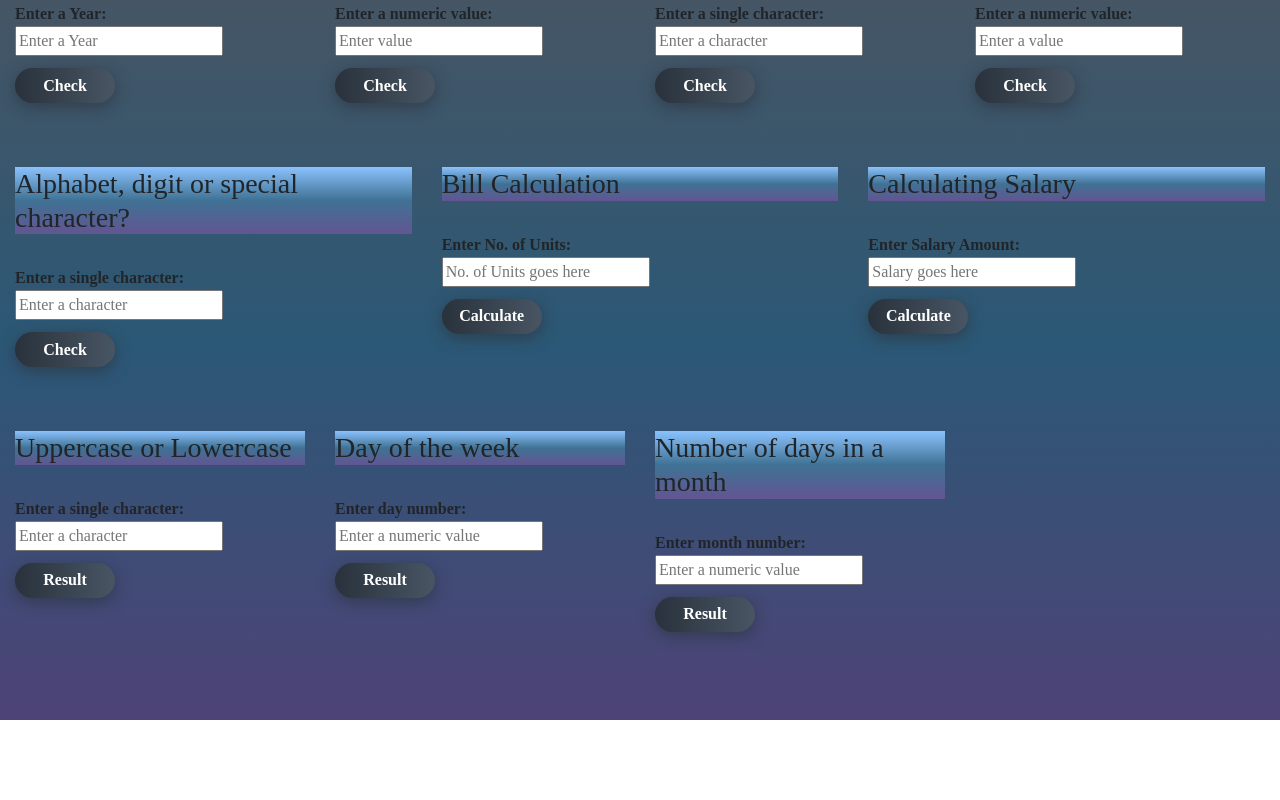
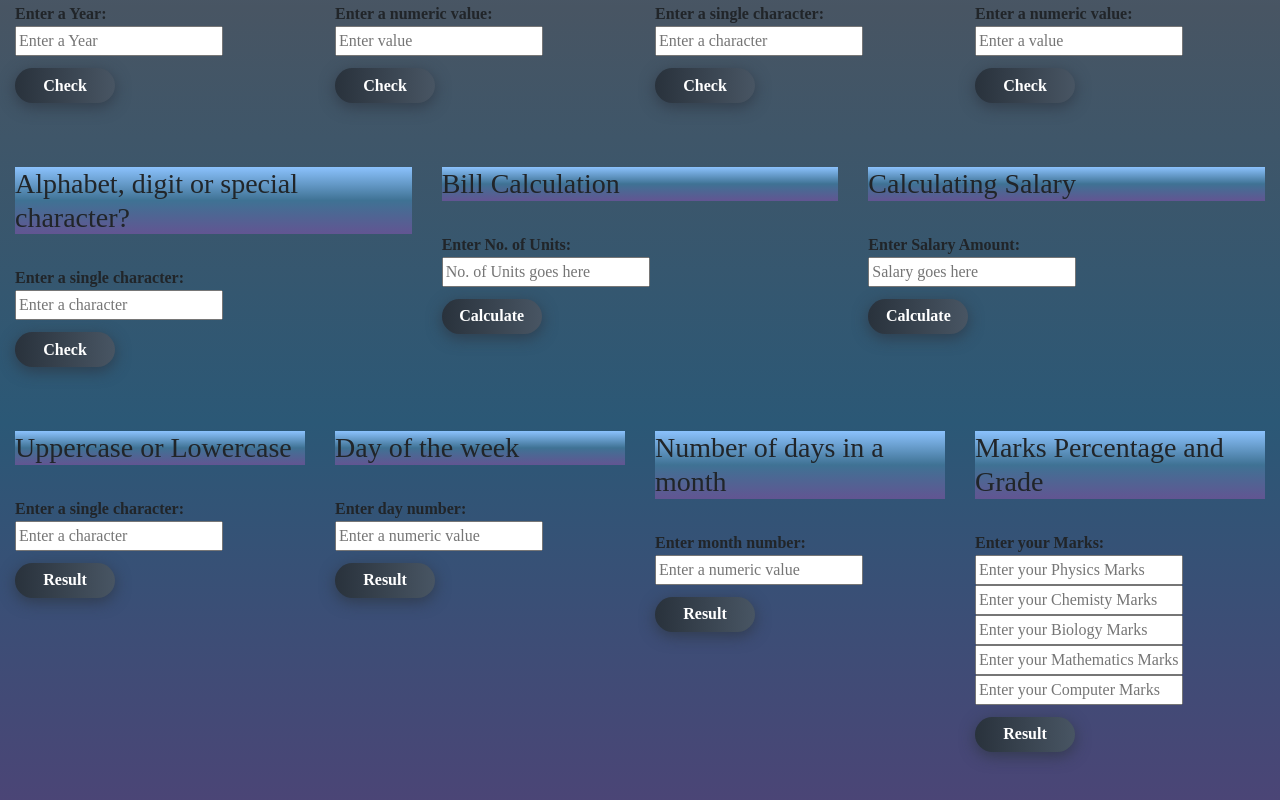
Before and after one commit to muhammadabdullah660/Week07-Programs, a plain HTML site: page index.html in a window 1280 px wide. Shown: the part 410-1210 px from the top of the page. Before the commit the page ends 1130 px from the top, so only its background shows below. Drawn offline with nearby package versions, Linux system fonts and the light colour scheme.

Commit message:
Another program done

```diff
--- a/index.html
+++ b/index.html
@@ -134,6 +134,18 @@
                 <button class="button" onclick="monthDays()">Result</button><br><br>
                 <p id="monthNumR" class="outputs"></p>
             </div>
+            <!-- Marks Percentage -->
+            <div class="col-md-3">
+                <h3>Marks Percentage and Grade</h3><br>
+                Enter your Marks: <br>
+                <input type="num" placeholder="Enter your Physics Marks" id="phy" maxlength="2"><br>
+                <input type="num" placeholder="Enter your Chemisty Marks" id="chem" maxlength="2"><br>
+                <input type="num" placeholder="Enter your Biology Marks" id="bio" maxlength="2"><br>
+                <input type="num" placeholder="Enter your Mathematics Marks" id="math" maxlength="2"><br>
+                <input type="num" placeholder="Enter your Computer Marks" id="cmp" maxlength="2"><br>
+                <button class="button" onclick="perctAndGrade()">Result</button><br><br>
+                <p id="marksPerctR" class="outputs"></p>
+            </div>
         </div>
 
     </div><br><br>
--- a/script.js
+++ b/script.js
@@ -282,3 +282,30 @@ function monthDays() {
     alert("Invalid day number");
   }
 }
+
+// Number of days in a month
+function perctAndGrade() {
+  var phy = parseInt(document.getElementById("phy").value);
+  var chem = parseInt(document.getElementById("chem").value);
+  var bio = parseInt(document.getElementById("bio").value);
+  var math = parseInt(document.getElementById("math").value);
+  var cmp = parseInt(document.getElementById("cmp").value);
+  var perct = ((phy + chem + bio + math + cmp) / 500) * 100;
+  console.log(perct);
+  console.log(phy, chem, bio, cmp, math);
+  if (phy == "" || chem == "" || bio == "" || math == "" || cmp == "") {
+    alert("Enter a value");
+  } else if (perct >= 90) {
+    document.getElementById("marksPerctR").innerHTML = `${perct}% and Grade A`;
+  } else if (perct >= 80) {
+    document.getElementById("marksPerctR").innerHTML = `${perct}% and Grade B`;
+  } else if (perct >= 70) {
+    document.getElementById("marksPerctR").innerHTML = `${perct}% and Grade C`;
+  } else if (perct >= 60) {
+    document.getElementById("marksPerctR").innerHTML = `${perct}% and Grade D`;
+  } else if (perct >= 40) {
+    document.getElementById("marksPerctR").innerHTML = `${perct}% and Grade E`;
+  } else if (perct < 40) {
+    document.getElementById("marksPerctR").innerHTML = `${perct}% and Grade F`;
+  }
+}
```
